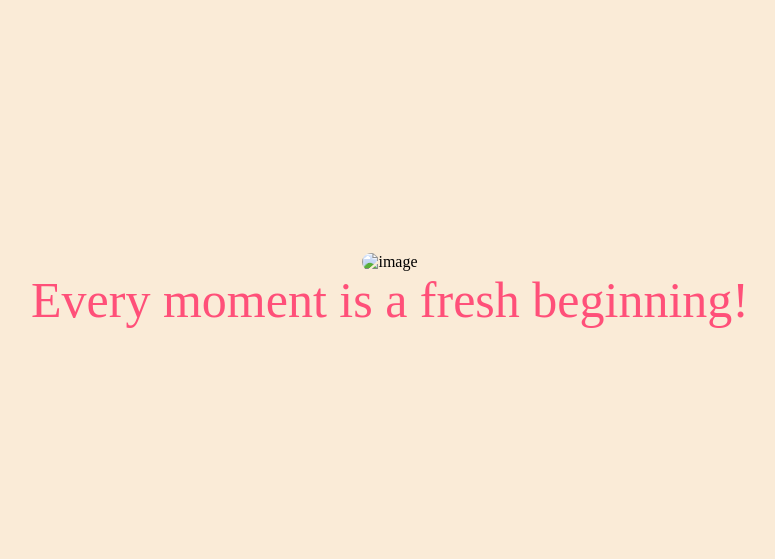
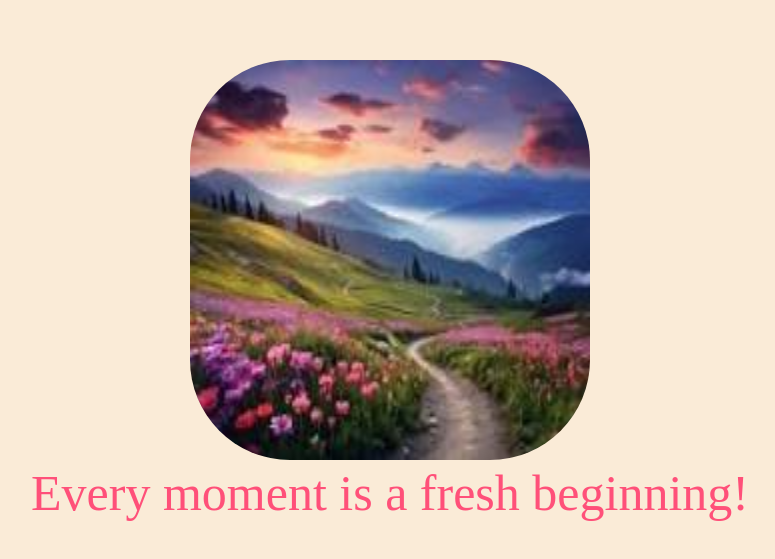
Before and after one commit to saiprasanna56/Industry_Ready_Program_Task1, a plain HTML site: page index.html in a window 1280 px wide. Shown: the part 109-668 px from the top of the page, without its empty margins (250-1025 px from the left). Drawn offline with Linux system fonts and the light colour scheme.

Commit message:
Update index.html

```diff
--- a/index.html
+++ b/index.html
@@ -31,7 +31,7 @@
 </head>
 <body>
     <div class="div">
-        <div class="image"><img src="image.jpg" alt="image"></div>
+        <div class="image"><img src="image.jpeg" alt="image"></div>
         <div class="quote">Every moment is a fresh beginning!</div>
     </div>
 </body>
```
